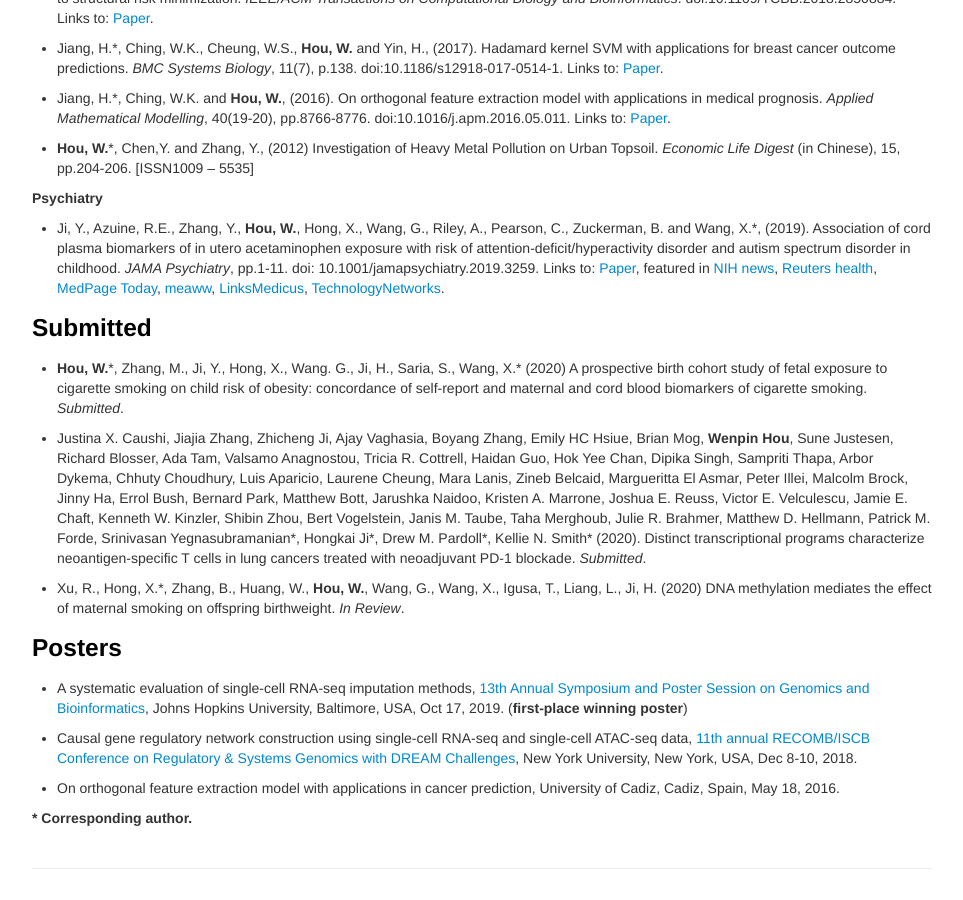
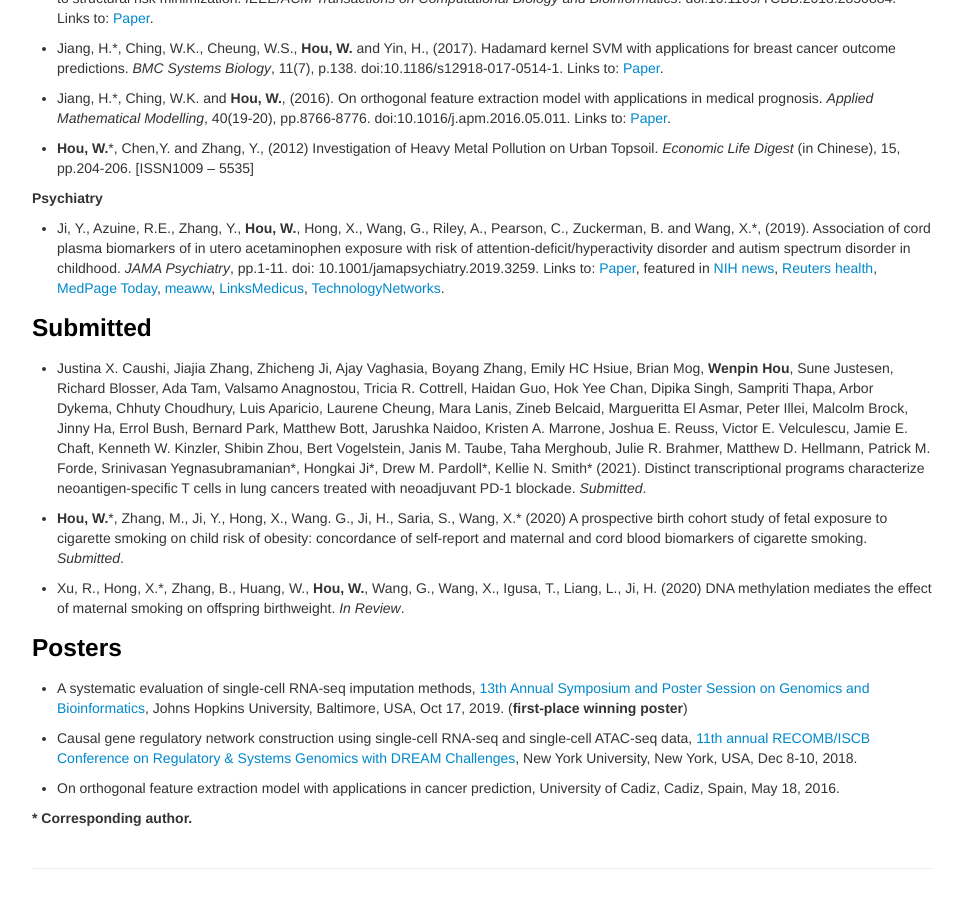
Before and after one commit to Winnie09/Wenpin_Hou, a Jekyll site: the page built from pages/publications.md, in a window 1280 px wide and 900 px high, scrolled down 674 px. Shown: the whole window, without its empty margins (158-1121 px from the left). Built offline with Jekyll 4.4.1, drawn with Linux system fonts in a browser that asks for light colours.

Commit message:
update publication

```diff
--- a/pages/publications.md
+++ b/pages/publications.md
@@ -38,9 +38,10 @@
 - Ji, Y., Azuine, R.E., Zhang, Y., **Hou, W.**, Hong, X., Wang, G., Riley, A., Pearson, C., Zuckerman, B. and Wang, X.\*, (2019). Association of cord plasma biomarkers of in utero acetaminophen exposure with risk of attention-deficit/hyperactivity disorder and autism spectrum disorder in childhood. *JAMA Psychiatry*, pp.1-11. doi: 10.1001/jamapsychiatry.2019.3259. Links to: [Paper](https://jamanetwork.com/journals/jamapsychiatry/article-abstract/2753512), featured in  [NIH news](https://www.nih.gov/news-events/news-releases/nih-funded-study-suggests-acetaminophen-exposure-pregnancy-linked-higher-risk-adhd-autism), [Reuters health](https://www.reuters.com/article/us-health-pregnancy-acetaminophen/babies-at-higher-risk-for-adhd-autism-if-pregnant-moms-took-acetaminophen-idUSKBN1X920J?fbclid=IwAR3T4phyb6Fu4F9zQVNL4EWgET04m4ITHD6S1R8eZkvj2j3TBIPJZSpYqf0), [MedPage Today](https://www.medpagetoday.com/obgyn/pregnancy/83040), [meaww](https://meaww.com/taking-pain-relief-drug-acetaminophen-pregnancy-risk-autism-adhd-study), [LinksMedicus](https://linksmedicus.com/news/study-utero-acetaminophen-exposure-linked-increased-risk-adhd-autism-spectrum-disorder-childhood/), [TechnologyNetworks](https://www.technologynetworks.com/drug-discovery/news/paracetamol-during-pregnancy-could-be-linked-to-increased-risk-of-adhd-and-autism-326647).
 
 ### Submitted
+
+- Justina X. Caushi, Jiajia Zhang, Zhicheng Ji, Ajay Vaghasia, Boyang Zhang, Emily HC Hsiue, Brian Mog, **Wenpin Hou**, Sune Justesen, Richard Blosser, Ada Tam, Valsamo Anagnostou, Tricia R. Cottrell, Haidan Guo, Hok Yee Chan, Dipika Singh, Sampriti Thapa, Arbor Dykema, Chhuty Choudhury, Luis Aparicio, Laurene Cheung, Mara Lanis, Zineb Belcaid, Margueritta El Asmar, Peter Illei, Malcolm Brock, Jinny Ha, Errol Bush, Bernard Park, Matthew Bott, Jarushka Naidoo, Kristen A. Marrone, Joshua E. Reuss, Victor E. Velculescu, Jamie E. Chaft, Kenneth W. Kinzler, Shibin Zhou, Bert Vogelstein, Janis M. Taube, Taha Merghoub, Julie R. Brahmer, Matthew D. Hellmann, Patrick M. Forde, Srinivasan Yegnasubramanian\*, Hongkai Ji\*, Drew M. Pardoll\*,  Kellie N. Smith\* (2021). Distinct transcriptional programs characterize neoantigen-specific T cells in lung cancers treated with neoadjuvant PD-1 blockade. *Submitted*.
+
 - **Hou, W.**\*, Zhang, M., Ji, Y., Hong, X., Wang. G., Ji, H., Saria, S., Wang, X.\* (2020)  A prospective birth cohort study of fetal exposure to cigarette smoking on child risk of obesity: concordance of self-report and maternal and cord blood biomarkers of cigarette smoking. *Submitted*.
-
-- Justina X. Caushi, Jiajia Zhang, Zhicheng Ji, Ajay Vaghasia, Boyang Zhang, Emily HC Hsiue, Brian Mog, **Wenpin Hou**, Sune Justesen, Richard Blosser, Ada Tam, Valsamo Anagnostou, Tricia R. Cottrell, Haidan Guo, Hok Yee Chan, Dipika Singh, Sampriti Thapa, Arbor Dykema, Chhuty Choudhury, Luis Aparicio, Laurene Cheung, Mara Lanis, Zineb Belcaid, Margueritta El Asmar, Peter Illei, Malcolm Brock, Jinny Ha, Errol Bush, Bernard Park, Matthew Bott, Jarushka Naidoo, Kristen A. Marrone, Joshua E. Reuss, Victor E. Velculescu, Jamie E. Chaft, Kenneth W. Kinzler, Shibin Zhou, Bert Vogelstein, Janis M. Taube, Taha Merghoub, Julie R. Brahmer, Matthew D. Hellmann, Patrick M. Forde, Srinivasan Yegnasubramanian\*, Hongkai Ji\*, Drew M. Pardoll\*,  Kellie N. Smith\* (2020). Distinct transcriptional programs characterize neoantigen-specific T cells in lung cancers treated with neoadjuvant PD-1 blockade. *Submitted*.
 
 - Xu, R., Hong, X.\*, Zhang, B., Huang, W., **Hou, W.**, Wang, G., Wang, X., Igusa, T., Liang, L., Ji, H. (2020) DNA methylation mediates the effect of maternal smoking on offspring birthweight. *In Review*.
 
```
